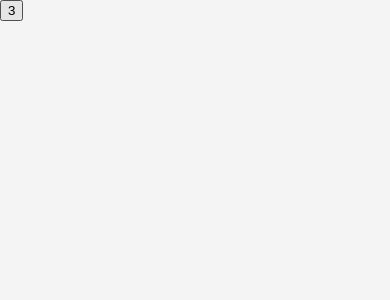
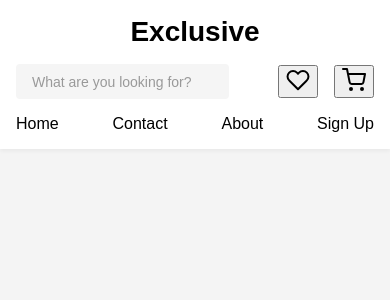
Before and after one commit to gokul8943/Exclusive, a React (Vite) app in the folder frontend/: page / in a window 390 px wide. Shown: the top 300 px of the page. Built offline with nearby package versions, Linux system fonts and the light colour scheme.

Commit message:
navbar created

```diff
--- a/frontend/package.json
+++ b/frontend/package.json
@@ -10,6 +10,7 @@
     "preview": "vite preview"
   },
   "dependencies": {
+    "lucide-react": "^0.483.0",
     "react": "^19.0.0",
     "react-dom": "^19.0.0",
     "sass": "^1.86.0"
--- a/frontend/src/App.jsx
+++ b/frontend/src/App.jsx
@@ -1,10 +1,12 @@
 import React from 'react'
 import button from '../src/styles/Button.module.scss'
+
+import Navbar from './components/Navbar'
 
 const App = () => {
   return (
     <div>
-      <button className={button}>3</button>
+     <Navbar />
     </div>
   )
 }
--- /dev/null
+++ b/frontend/src/components/Navbar.jsx
@@ -0,0 +1,44 @@
+import React from "react";
+import styles from "./styles/Navbar.module.scss";
+import { Search} from 'lucide-react'
+
+const Navbar = () => {
+  return (
+    <nav className={styles.navbar}>
+      <div className={styles.navbar__brand}>
+        <h1>Exclusive</h1>
+      </div>
+
+      <div className={styles.navbar__links}>
+        <a href="/" className={styles.navbar__link}>Home</a>
+        <a href="/contact" className={styles.navbar__link}>Contact</a>
+        <a href="/about" className={styles.navbar__link}>About</a>
+        <a href="/signup" className={styles.navbar__link}>Sign Up</a>
+      </div>
+
+      <div className={styles.navbar__actions}>
+        <div className={styles.navbar__search}>
+          <input type="text" placeholder="What are you looking for?"  iconButton/>
+
+        </div>
+
+        <div className={styles.navbar__icons}>
+          <button className={styles.iconButton}>
+            <svg xmlns="http://www.w3.org/2000/svg" width="24" height="24" viewBox="0 0 24 24" fill="none" stroke="currentColor" strokeWidth="2" strokeLinecap="round" strokeLinejoin="round">
+              <path d="M20.84 4.61a5.5 5.5 0 0 0-7.78 0L12 5.67l-1.06-1.06a5.5 5.5 0 0 0-7.78 7.78l1.06 1.06L12 21.23l7.78-7.78 1.06-1.06a5.5 5.5 0 0 0 0-7.78z"></path>
+            </svg>
+          </button>
+          <button className={styles.iconButton}>
+            <svg xmlns="http://www.w3.org/2000/svg" width="24" height="24" viewBox="0 0 24 24" fill="none" stroke="currentColor" strokeWidth="2" strokeLinecap="round" strokeLinejoin="round">
+              <circle cx="9" cy="21" r="1"></circle>
+              <circle cx="20" cy="21" r="1"></circle>
+              <path d="M1 1h4l2.68 13.39a2 2 0 0 0 2 1.61h9.72a2 2 0 0 0 2-1.61L23 6H6"></path>
+            </svg>
+          </button>
+        </div>
+      </div>
+    </nav>
+  );
+};
+
+export default Navbar;
--- /dev/null
+++ b/frontend/src/components/styles/Navbar.module.scss
@@ -0,0 +1,122 @@
+.navbar {
+    display: flex;
+    align-items: center;
+    justify-content: space-between;
+    padding: 1rem 5%;
+    background-color: #fff;
+    box-shadow: 0 2px 4px rgba(0, 0, 0, 0.05);
+
+    &__brand {
+      h1 {
+        font-size: 1.75rem;
+        font-weight: 700;
+        margin: 0;
+      }
+    }
+
+    &__links {
+      display: flex;
+      gap: 2rem;
+    }
+
+    &__link {
+      text-decoration: none;
+      color: #000;
+      font-size: 1rem;
+      font-weight: 500;
+      transition: color 0.2s ease;
+
+      &:hover {
+        color: #666;
+      }
+    }
+
+    &__actions {
+      display: flex;
+      align-items: center;
+      gap: 1.5rem;
+    }
+
+    &__search {
+      position: relative;
+      display: flex;
+      align-items: center;
+      background-color: #fff;
+      border: none;
+
+      input {
+        padding: 0.6rem 1rem;
+        width: 240px;
+        border: none;
+        background-color: #f5f5f5;
+        border-radius: 4px;
+        font-size: 0.875rem;
+
+        &::placeholder {
+          color: #999;
+        }
+
+        &:focus {
+          outline: none;
+          background-color: #f0f0f0;
+        }
+      }
+
+      .search-button {
+        position: absolute;
+        right: 10px;
+        background: none;
+        border: none;
+        color: #fff;
+        cursor: pointer;
+        padding: 0;
+        display: flex;
+        align-items: center;
+      }
+    }
+
+    &__icons {
+      display: flex;
+      gap: 1rem;
+      border: none;
+
+      .icon-button {
+        background: none;
+        border: none;
+        cursor: pointer;
+        padding: 0.2rem;
+        display: flex;
+        align-items: center;
+        justify-content: center;
+        color: #000;
+        transition: color 0.2s ease;
+
+        &:hover {
+          color: #666;
+        }
+      }
+    }
+  }
+
+  @media (max-width: 768px) {
+    .navbar {
+      flex-direction: column;
+      padding: 1rem;
+      gap: 1rem;
+
+      &__links {
+        order: 3;
+        width: 100%;
+        justify-content: space-between;
+      }
+
+      &__actions {
+        width: 100%;
+        justify-content: space-between;
+      }
+
+      &__search input {
+        width: 100%;
+      }
+    }
+  }
```
Also changed, not shown: 1 other file (tests, documents, lock files or other folders).
